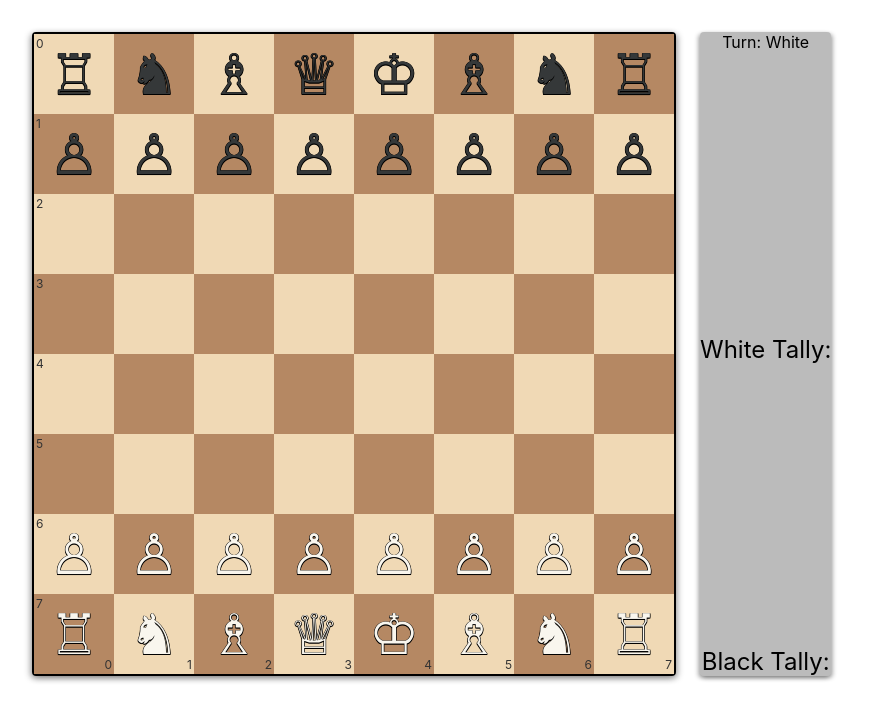
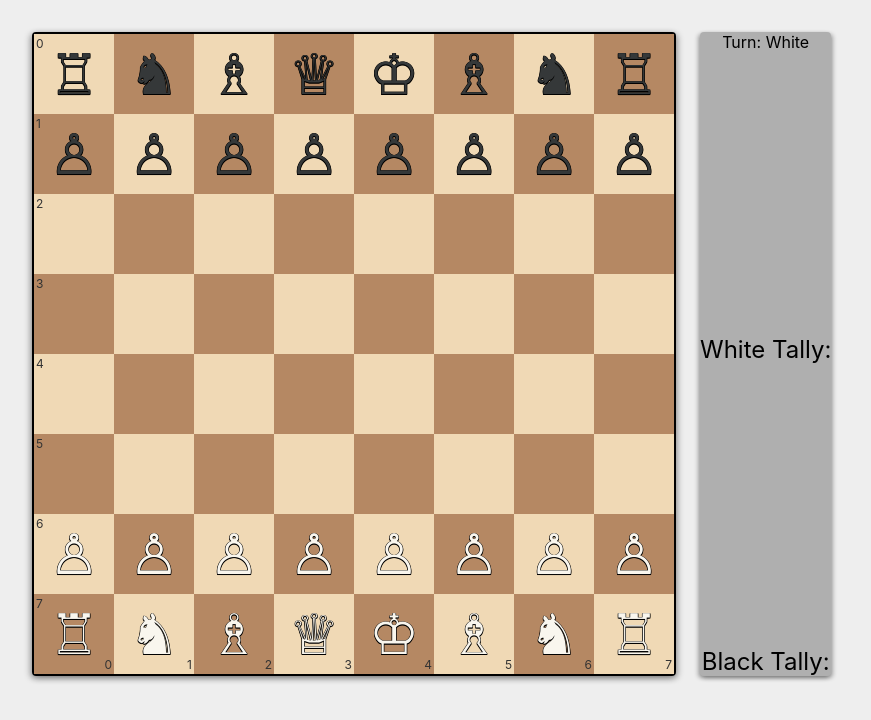
Before and after one commit to phillipdinh/Chess, a React (Create React App) app: page / in a window 1280 px wide. Shown: the top 720 px of the page, without its empty margins (0-871 px from the left). Built offline with nearby package versions, Linux system fonts and the light colour scheme.

Commit message:
Added background color

```diff
--- a/src/index.css
+++ b/src/index.css
@@ -1,13 +1,12 @@
 body {
-  margin: 0;
-  font-family: -apple-system, BlinkMacSystemFont, 'Segoe UI', 'Roboto', 'Oxygen',
-    'Ubuntu', 'Cantarell', 'Fira Sans', 'Droid Sans', 'Helvetica Neue',
-    sans-serif;
-  -webkit-font-smoothing: antialiased;
-  -moz-osx-font-smoothing: grayscale;
+	margin: 0;
+	font-family: -apple-system, BlinkMacSystemFont, "Segoe UI", "Roboto", "Oxygen", "Ubuntu",
+		"Cantarell", "Fira Sans", "Droid Sans", "Helvetica Neue", sans-serif;
+	-webkit-font-smoothing: antialiased;
+	-moz-osx-font-smoothing: grayscale;
+	background-color: #eeeeee;
 }
 
 code {
-  font-family: source-code-pro, Menlo, Monaco, Consolas, 'Courier New',
-    monospace;
+	font-family: source-code-pro, Menlo, Monaco, Consolas, "Courier New", monospace;
 }
```
